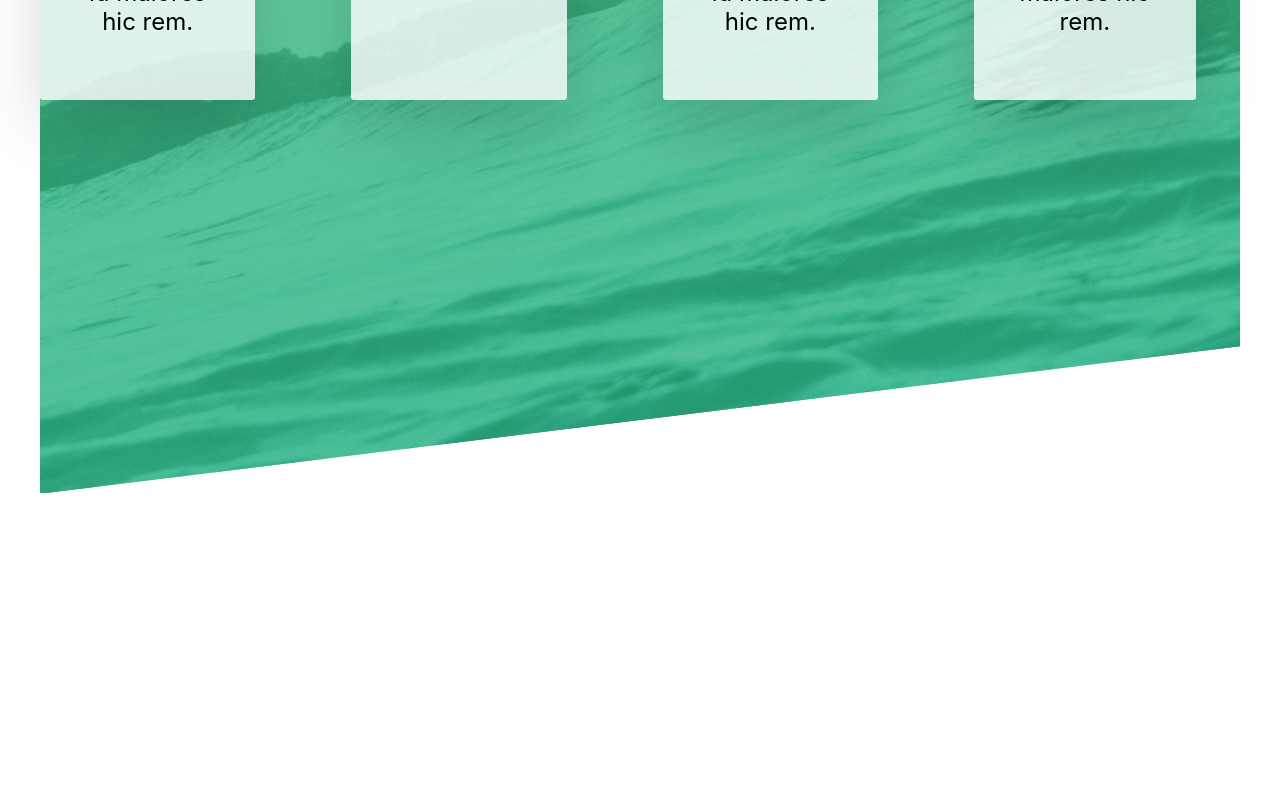
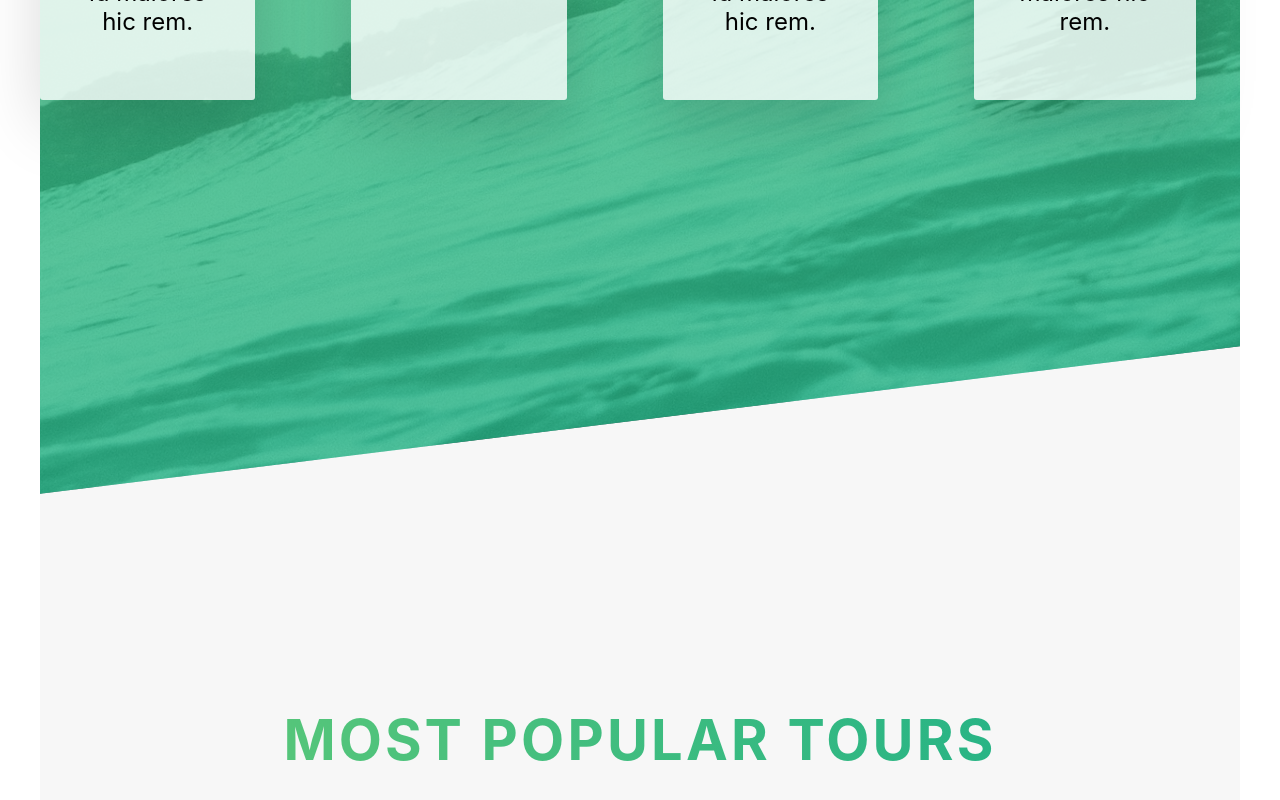
Before and after one commit to Heisey/natours, a React (Create React App) app in the folder client/: page / in a window 1280 px wide. Shown: the part 2877-3677 px from the top of the page. Before the commit the page ends 3370 px from the top, so only its background shows below. Built offline with nearby package versions, Linux system fonts and the light colour scheme; no server answers.

Commit message:
started tours section of landing

```diff
--- a/client/src/components/headings/SecondaryHeading/index.js
+++ b/client/src/components/headings/SecondaryHeading/index.js
@@ -1,11 +1,16 @@
 import React from 'react'
+import styles from './styles'
 
-const SecondaryHeading = () => {
+const SecondaryHeading = (props) => {
+
+  const {
+    children
+  } = props
 
   return (
-    <div>
-      Puppy Secondary Heading
-    </div>
+    <styles.SecondaryHeader>
+      {children}
+    </styles.SecondaryHeader>
   )
 }
 
--- /dev/null
+++ b/client/src/components/headings/SecondaryHeading/styles/Content/index.js
@@ -0,0 +1,23 @@
+import styled from 'styled-components/macro'
+
+export const SecondaryHeader = styled.h2`
+  font-size: 3.5rem;
+  text-transform: uppercase;
+  font-weight: 700;
+  background-image: linear-gradient(
+    to right,
+    #55c57a,
+    #28b485
+  );
+  display: inline-block;
+  background-clip: text;
+  -webkit-background-clip: text;
+  color: transparent;
+  letter-spacing: .2rem;
+  transition: all .2s;
+
+  &:hover {
+    transform: skewY(2deg) skewX(15deg) scale(1.1);
+    text-shadow: .5rem 1rem 2rem rgba($color-black, .2);
+  }
+`
--- /dev/null
+++ b/client/src/components/headings/SecondaryHeading/styles/index.js
@@ -0,0 +1,7 @@
+import {
+  SecondaryHeader
+} from './Content'
+
+export default {
+  SecondaryHeader
+}
--- a/client/src/pages/Landing/index.js
+++ b/client/src/pages/Landing/index.js
@@ -1,22 +1,40 @@
-import React from "react";
+import React, { useEffect } from "react";
+import { connect } from 'react-redux'
+import { actions } from '../../redux'
 
 import { Cards, Headers, Headings, Image } from "../../components";
 import styles from "./styles";
+import assets from '../../assets'
 
-const Landing = () => {
+const Landing = (props) => {
+
+  const {
+    topTours,
+    getTours
+  } = props
+
+  useEffect(() => {
+    getTours()
+  }, [getTours])
+
+  console.log(topTours ? topTours[0] : 'puppies')
+
   return (
     <styles.Landing>
 
       <Headers.PrimaryHeader />
 
       <styles.AboutSection>
-        <styles.AboutHeaderContainer>
-          <styles.SecondaryHeading>
+        <styles.HeadingContainer>
+          <Headings.SecondaryHeading>
             Exciting tours for adventurous people
-          </styles.SecondaryHeading>
-        </styles.AboutHeaderContainer>
+          </Headings.SecondaryHeading>
+        </styles.HeadingContainer>
 
-        <styles.AboutSectionGrid>
+        <styles.SectionGrid
+          cols='2'
+          maxWidth
+        >
           <styles.AboutSectionLeftSide>
             <Headings.TertiaryHeading>
               You're going to fall in love with nature
@@ -42,18 +60,20 @@ const Landing = () => {
           <styles.AboutSectionRightSide>
             <Image.Composition />
           </styles.AboutSectionRightSide>
-        </styles.AboutSectionGrid>
+        </styles.SectionGrid>
       </styles.AboutSection>
 
       <styles.FeaturesSection>
-        <styles.FeaturesSectionGrid>
+        <styles.SectionGrid
+          cols='4'
+          maxWidth
+        >
           <Cards.FeatureCard
             heading='Explore the world'
             icon='globe'
           >
             Lorem ipsum dolor sit amet consectetur adipisicing elit. Unde quisquam id maiores hic rem.
           </Cards.FeatureCard>
-
 
           <Cards.FeatureCard
             heading='Meet nature'
@@ -62,8 +82,6 @@ const Landing = () => {
             Lorem ipsum dolor sit amet consectetur adipisicing elit. Unde quisquam id maiores hic rem.
           </Cards.FeatureCard>
 
-
-
           <Cards.FeatureCard
             heading='Find your way'
             icon='map'
@@ -71,20 +89,180 @@ const Landing = () => {
             Lorem ipsum dolor sit amet consectetur adipisicing elit. Unde quisquam id maiores hic rem.
           </Cards.FeatureCard>
 
-
-
           <Cards.FeatureCard
             heading='Live a healthier life'
             icon='heart'
           >
             Lorem ipsum dolor sit amet consectetur adipisicing elit. Unde quisquam id maiores hic rem.
           </Cards.FeatureCard>
+        </styles.SectionGrid>
+      </styles.FeaturesSection>
 
-        </styles.FeaturesSectionGrid>
-      </styles.FeaturesSection>
+      <styles.ToursSection>
+        <styles.HeadingContainer>
+          <Headings.SecondaryHeading>
+            Most popular tours
+          </Headings.SecondaryHeading>
+        </styles.HeadingContainer>
+
+        <styles.SectionGrid
+          cols='3'
+          maxWidth
+          colGap
+        >
+          {topTours && <>
+              <Cards.TourCard
+                tourData={topTours[0]}
+                tourImage={assets.images.tourSixCover}
+              />
+
+              <Cards.TourCard
+                tourData={topTours[1]}
+                tourImage={assets.images.tourOneCover}
+              />
+
+              <Cards.TourCard
+                tourData={topTours[2]}
+                tourImage={assets.images.tourSevenCover}
+              />
+            </>
+          }
+        </styles.SectionGrid>
+
+        {/* <div class="row">
+          <div class="col-1-of-3">
+            <div class="card">
+              <div class="card__side card__side--front">
+
+                <div class="card__picture card__picture--1">
+                </div>
+                <h4 class="card__heading">
+                  <span class="card__heading-span card__heading-span--1">
+                    The Sea Explorer
+                  </span>
+
+                </h4>
+                <div class="card__details">
+                  <ul>
+                    <li>3 day tour</li>
+                    <li>Up to 30 people</li>
+                    <li>2 tour guides</li>
+                    <li>Sleep in cozy hostels</li>
+                    <li>Difficulty: easy</li>
+                  </ul>
+                </div>
+              </div>
+              <div class="card__side card__side--back card__side--back-1">
+                <div class="card__cta">
+                  <div class="card__price-box">
+                    <p class="card__price-only">Only</p>
+                    <p class="card__price-value">$297</p>
+                  </div>
+                  <a href="#popup" class="btn btn--white">Book now!</a>
+                </div>
+              </div>
+            </div>
+          </div> */}
+
+
+          {/* <div class="col-1-of-3">
+            <div class="card">
+              <div class="card__side card__side--front">
+                <!-- don't nest elements in BEM convention i.e. this is not card__side__picture, just card__picture
+                also since we have 3 cards, we need a modifier for each one card__picture--1 etc-->
+                <div class="card__picture card__picture--2">
+                  <!-- this is just a space. the image will be applied via CSS rather than markup, so we need the space so that we can see the element -->
+                  &nbsp;
+                </div>
+                <h4 class="card__heading">
+                  <span class="card__heading-span card__heading-span--2">
+                    The Forest Hiker
+                  </span>
+
+                </h4>
+                <div class="card__details">
+                  <ul>
+                    <li>7 day tour</li>
+                    <li>Up to 40 people</li>
+                    <li>6 tour guides</li>
+                    <li>Sleep in provided tents</li>
+                    <li>Difficulty: medium</li>
+                  </ul>
+                </div>
+              </div>
+              <div class="card__side card__side--back card__side--back-2">
+                <div class="card__cta">
+                  <div class="card__price-box">
+                    <p class="card__price-only">Only</p>
+                    <p class="card__price-value">$497</p>
+                  </div>
+                  <a href="#popup" class="btn btn--white">Book now!</a>
+                </div>
+              </div>
+            </div>
+          </div> */}
+
+
+          {/* <div class="col-1-of-3">
+            <div class="card">
+              <div class="card__side card__side--front">
+                <!-- don't nest elements in BEM convention i.e. this is not card__side__picture, just card__picture
+                also since we have 3 cards, we need a modifier for each one card__picture--1 etc-->
+                <div class="card__picture card__picture--3">
+                  <!-- this is just a space. the image will be applied via CSS rather than markup, so we need the space so that we can see the element -->
+                  &nbsp;
+                </div>
+                <h4 class="card__heading">
+                  <span class="card__heading-span card__heading-span--3">
+                    The Snow Adventurer
+                  </span>
+
+                </h4>
+                <div class="card__details">
+                  <ul>
+                    <li>5 day tour</li>
+                    <li>Up to 15 people</li>
+                    <li>3 tour guides</li>
+                    <li>Sleep in provided tents</li>
+                    <li>Difficulty: hard</li>
+                  </ul>
+                </div>
+              </div>
+              <div class="card__side card__side--back card__side--back-3">
+                <div class="card__cta">
+                  <div class="card__price-box">
+                    <p class="card__price-only">Only</p>
+                    <p class="card__price-value">$897</p>
+                  </div>
+                  <a href="#popup" class="btn btn--white">Book now!</a>
+                </div>
+              </div>
+            </div>
+          </div>
+        </div> */}
+
+        {/* <div class="u-center-text u-margin-top-huge">
+          <a href="#section-tours" class="btn btn--green">Discover all tours</a>
+        </div> */}
+      </styles.ToursSection>
 
     </styles.Landing>
   );
 };
 
-export default Landing;
+const mapStateToProps = state => {
+  if (state.tours) {
+    return {
+      topTours: state.tours.allTours
+    }
+  } else {
+    return {
+      tours: null
+    }
+  }
+
+}
+
+export default connect(mapStateToProps, {
+  getTours: actions.getTopThreeTours
+})(Landing)
--- a/client/src/pages/Landing/styles/Container/index.js
+++ b/client/src/pages/Landing/styles/Container/index.js
@@ -10,14 +10,17 @@ export const AboutSection = styled.section`
   margin-top: -20vh;
 `;
 
-export const AboutHeaderContainer = styled.div`
+export const HeadingContainer = styled.div`
   text-align: center;
   margin-bottom: 8rem;
 `
 
-export const AboutSectionGrid = styled.div`
+export const SectionGrid = styled.div`
   display: grid;
-  grid-template-columns: 1fr 1fr;
+  grid-template-columns: ${props => `repeat(${props.cols}, 1fr)`};
+  grid-column-gap: ${props => props.colGap ? '80px' : '0'};
+  max-width: ${props => props.maxWidth ? '114rem' : '100%'};
+  margin: 0 auto;
 `
 
 export const AboutSectionLeftSide = styled.div``
@@ -42,3 +45,9 @@ export const FeaturesSectionGrid = styled.div`
   max-width: 114rem;
   margin: 0 auto;
 `
+
+export const ToursSection = styled.section`
+  background-color: #f7f7f7;
+  padding: 25rem 0 15rem 0;
+  margin-top: -10rem;
+`
--- a/client/src/redux/actions/index.js
+++ b/client/src/redux/actions/index.js
@@ -1,9 +1,11 @@
 import {
   getAllTours,
-  getTourById
+  getTourById,
+  getTopThreeTours
 } from './tours'
 
 export default {
   getAllTours,
-  getTourById
+  getTourById,
+  getTopThreeTours
 }
--- a/client/src/redux/actions/tours/index.js
+++ b/client/src/redux/actions/tours/index.js
@@ -24,3 +24,17 @@ export const getTourById = (id) => {
     })
   }
 }
+
+export const getTopThreeTours = () => {
+
+  return async dispatch => {
+    const response = await axios.get('http://localhost:3001/tours')
+    const tours = response.data.results
+    const topTours =[tours[0], tours[1], tours[2]]
+
+    dispatch({
+      type: 'GET_TOP_THREE_TOURS',
+      payload: topTours
+    })
+  }
+}
--- a/client/src/redux/reducers/tours/index.js
+++ b/client/src/redux/reducers/tours/index.js
@@ -7,6 +7,8 @@ export default (state = null, action) => {
     case 'GET_TOUR_BY_ID':
       return { ...state, allTours: action.payload}
 
+    case 'GET_TOP_THREE_TOURS':
+      return { ...state, allTours: action.payload}
     default:
       return state
   }
```
Also changed, not shown: client/src/pages/Landing/styles/index.js (+8 -6 lines).
